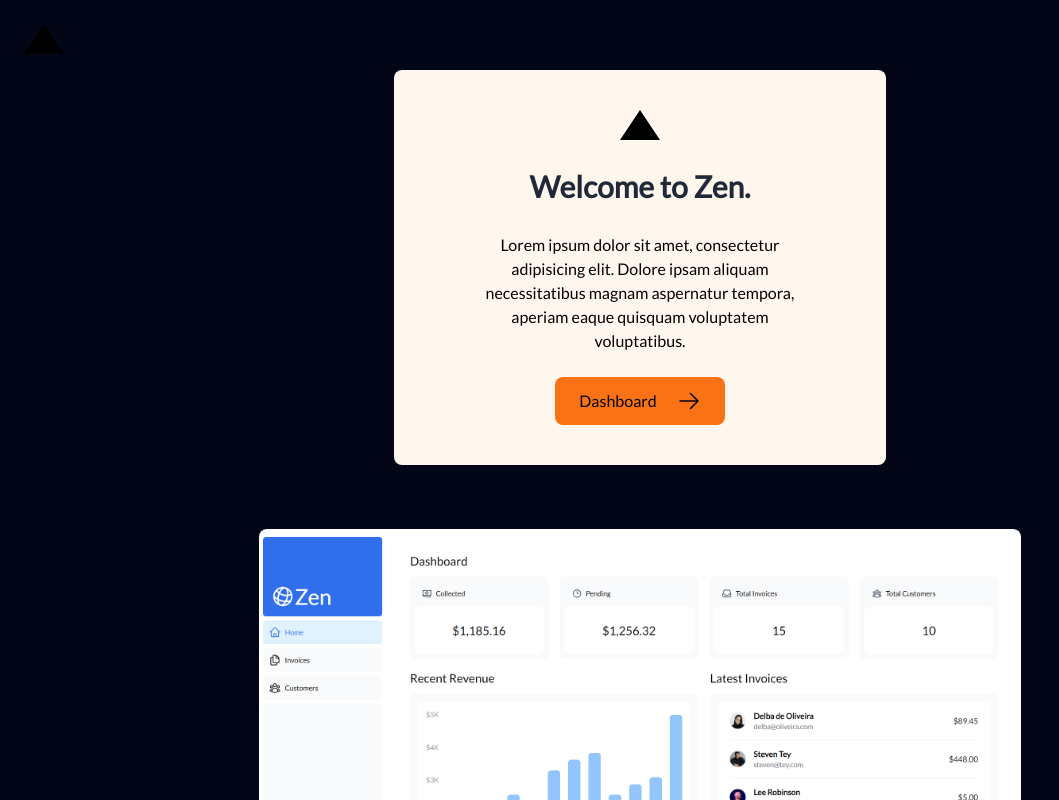
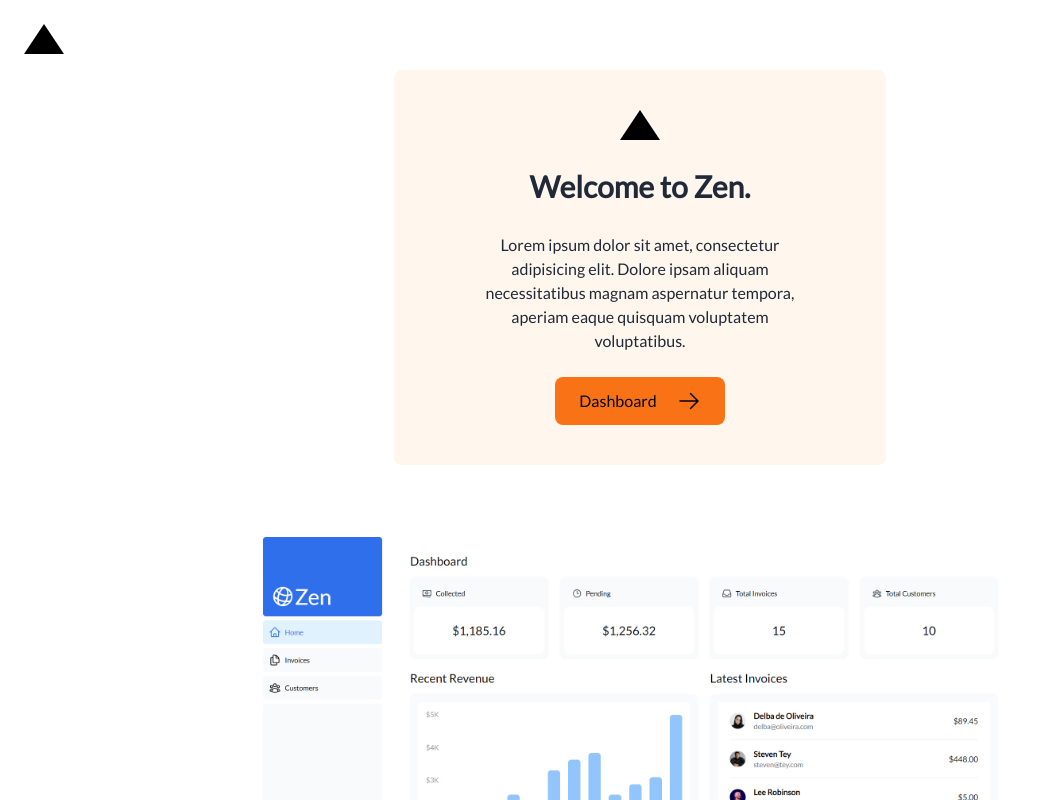
Before and after one commit to YusafS94/nextjs-zen-dashboard, a Next.js app: page / in a window 1280 px wide. Shown: the top 800 px of the page, without its empty margins (0-1059 px from the left). Built offline with nearby package versions, Linux system fonts and the light colour scheme.

Commit message:
dynamic data fetching and simulating slow data fetch

```diff
--- a/app/layout.tsx
+++ b/app/layout.tsx
@@ -8,9 +8,7 @@ export default function RootLayout({
 }) {
   return (
     <html lang="en">
-      <body className={`${lato.className} bg-slate-950 antialiased`}>
-        {children}
-      </body>
+      <body className={`${lato.className} antialiased`}>{children}</body>
     </html>
   );
 }
--- a/app/lib/data.ts
+++ b/app/lib/data.ts
@@ -18,12 +18,12 @@ export async function fetchRevenue() {
     // Artificially delay a response for demo purposes.
     // Don't do this in production :)
 
-    // console.log('Fetching revenue data...');
-    // await new Promise((resolve) => setTimeout(resolve, 3000));
+    console.log('Fetching revenue data...');
+    await new Promise((resolve) => setTimeout(resolve, 3000));
 
     const data = await sql<Revenue>`SELECT * FROM revenue`;
 
-    // console.log('Data fetch completed after 3 seconds.');
+    console.log('Data fetch completed after 3 seconds.');
 
     return data.rows;
   } catch (error) {
--- a/app/page.tsx
+++ b/app/page.tsx
@@ -14,7 +14,7 @@ export default function Page() {
           <p className={`text-xl text-gray-800 md:text-3xl md:leading-normal`}>
             <strong>Welcome to Zen.</strong>
           </p>
-          <p>
+          <p className='text-gray-800'>
             Lorem ipsum dolor sit amet, consectetur adipisicing elit. Dolore
             ipsam aliquam necessitatibus magnam aspernatur tempora, aperiam
             eaque quisquam voluptatem voluptatibus.
```
